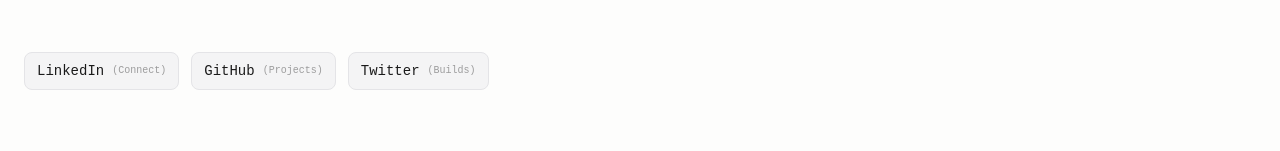
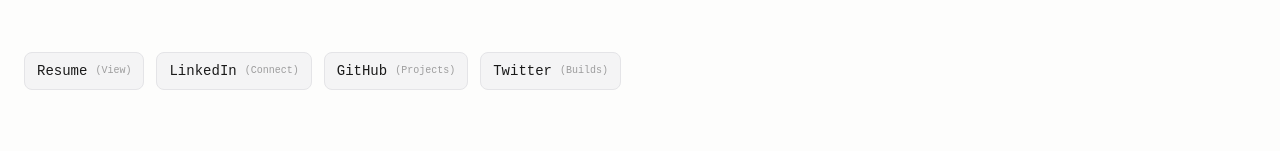
Before and after one commit to firozkhan4/firozkhan4, a Next.js app: page / in a window 1280 px wide. Shown: the part 515-666 px from the top of the page. Built offline with nearby package versions, Linux system fonts and the light colour scheme.

Commit message:
add: resume button

```diff
--- a/app/home/page.tsx
+++ b/app/home/page.tsx
@@ -41,6 +41,7 @@ export default function Home() {
 
             {/* Action Buttons / Socials */}
             <div className="flex flex-wrap gap-3 pt-4 font-mono">
+              <SocialLink href={"FirozKhan_Java.pdf"} label="Resume" count="View" />
               <SocialLink href={socialLink.linkedin} label="LinkedIn" count="Connect" />
               <SocialLink href={socialLink.github} label="GitHub" count="Projects" />
               <SocialLink href={socialLink.twitter} label="Twitter" count="Builds" />
```
Also changed, not shown: 2 other files (tests, documents, lock files or other folders).
